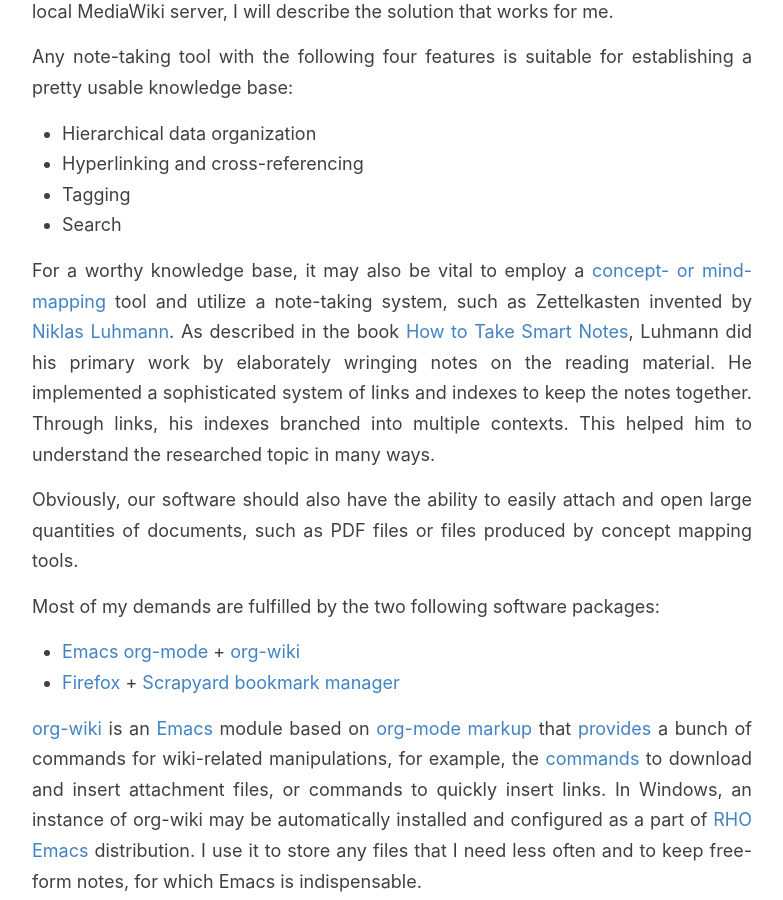
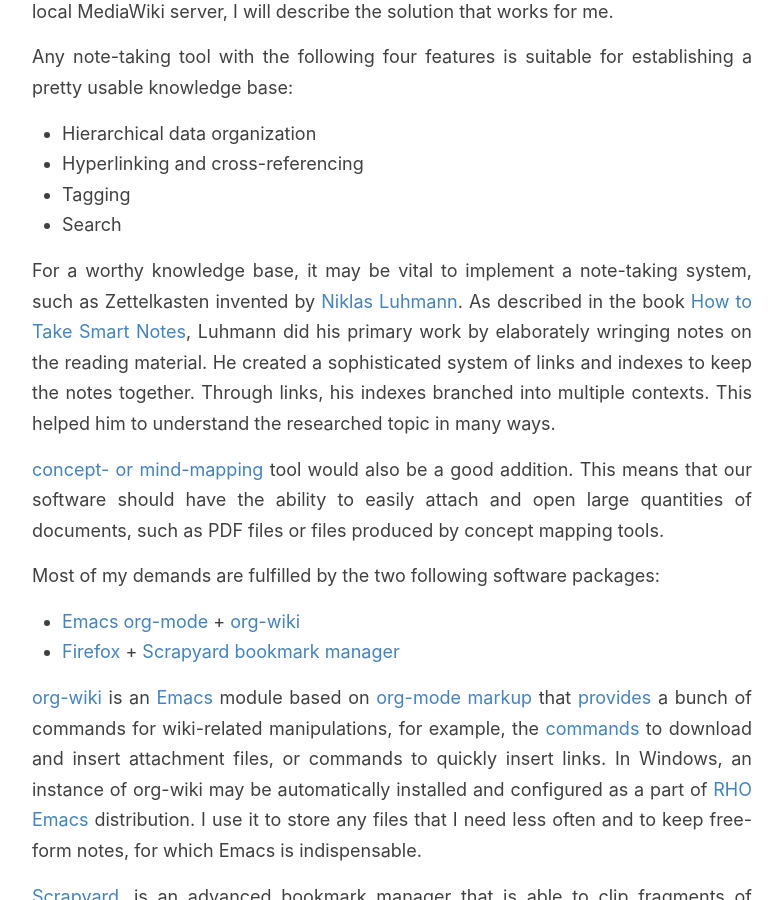
Before and after one commit to GChristensen/posts, a Jekyll site: the page built from _posts/2020-03-25-creating-personal-knowledge-base.md, in a window 1280 px wide and 900 px high, scrolled down 353 px. Shown: the whole window, without its empty margins (248-1031 px from the left). Built offline with Jekyll 4.4.1, drawn with Linux system fonts in a browser that asks for light colours.

Commit message:
post edit

```diff
--- a/_posts/2020-03-25-creating-personal-knowledge-base.md
+++ b/_posts/2020-03-25-creating-personal-knowledge-base.md
@@ -17,14 +17,15 @@
 * Tagging
 * Search
 
-For a worthy knowledge base, it may also be vital to employ a [concept- or mind-mapping](https://en.wikipedia.org/wiki/Concept_map) tool and utilize a
+For a worthy knowledge base, it may be vital to implement a
 note-taking system, such as Zettelkasten invented by [Niklas Luhmann](https://en.wikipedia.org/wiki/Niklas_Luhmann).
 As described in the book [How to Take Smart Notes](https://www.goodreads.com/en/book/show/34507927), Luhmann did his
-primary work by elaborately wringing notes on the reading material. He implemented
+primary work by elaborately wringing notes on the reading material. He created
 a sophisticated system of links and indexes to keep the notes together. Through links, his indexes branched into
 multiple contexts. This helped him to understand the researched topic in many ways.
 
-Obviously, our software should also have the ability to easily attach and open large quantities of documents,
+[concept- or mind-mapping](https://en.wikipedia.org/wiki/Concept_map) tool would also be a good addition.
+This means that our software should have the ability to easily attach and open large quantities of documents,
 such as PDF files or files produced by concept mapping tools.
 
 Most of my demands are fulfilled by the two following software packages:
```
